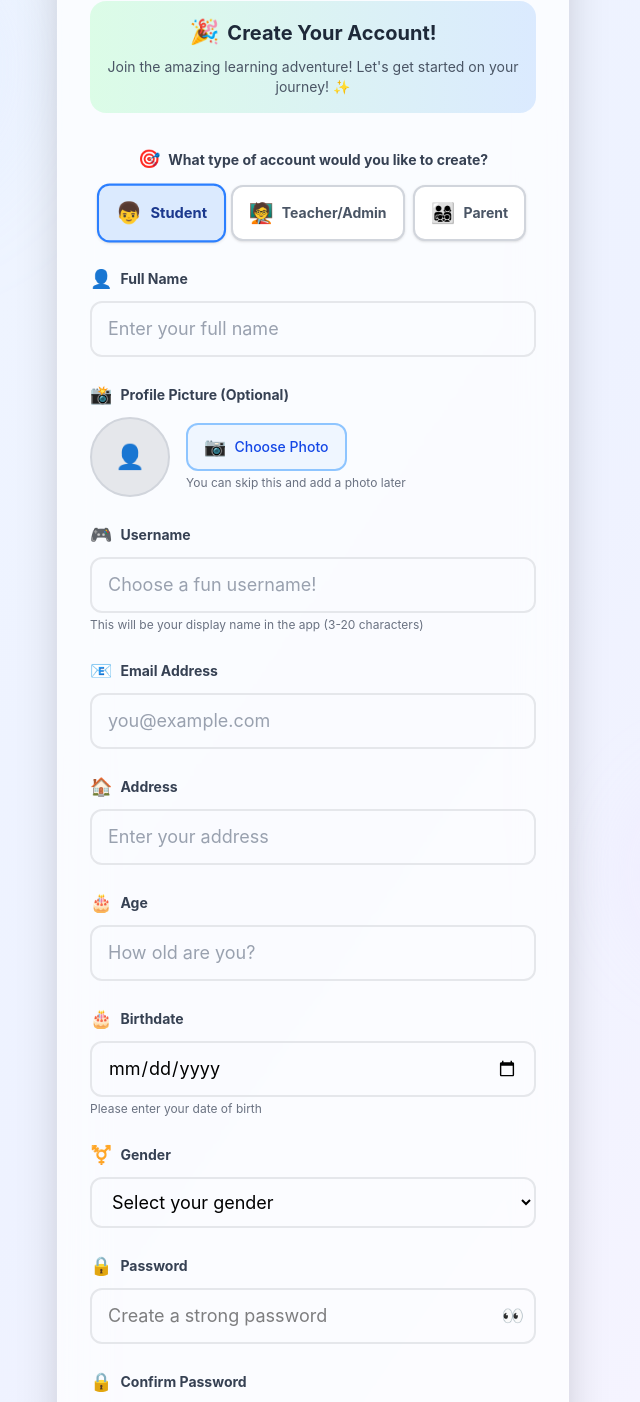
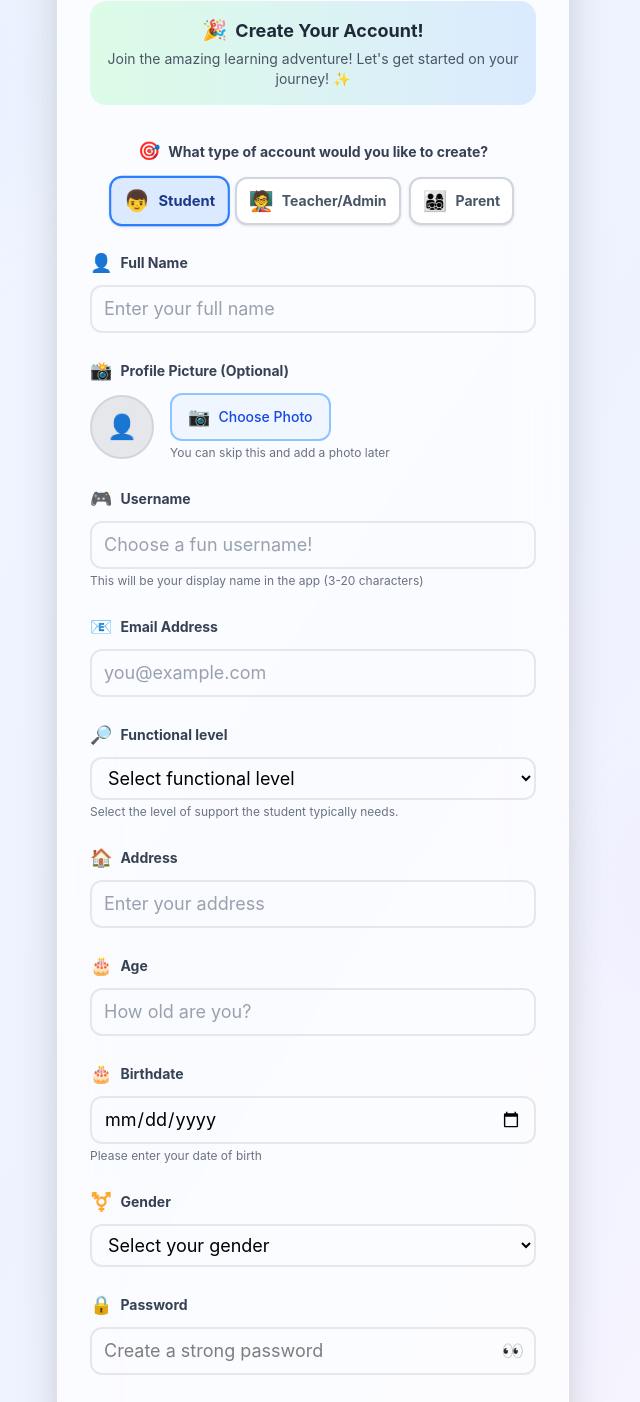
Before and after one commit to SefuentesRenz/Final-AutiSync_v2.0, a React (Vite) app: page /signuppage in a window 1280 px wide. Shown: the part 140-1542 px from the top of the page, without its empty margins (327-967 px from the left). Built offline with nearby package versions, Linux system fonts and the light colour scheme.

Commit message:
added the functional levels

```diff
--- a/src/pages/SignupPage.jsx
+++ b/src/pages/SignupPage.jsx
@@ -11,6 +11,7 @@ function SignupPage() {
     fullName: '',
     username: '',
     email: '',
+    functionalLevel: '',
     password: '',
     confirmPassword: '',
     age: '',
@@ -141,6 +142,7 @@ function SignupPage() {
           age: parseInt(formData.age) || null,
           birthdate: formData.birthdate || null,
           address: formData.address,
+          functional_level: formData.functionalLevel || null,
           school: null // Can be added later
         };
 
@@ -260,8 +262,8 @@ function SignupPage() {
             AutiSync v2.0
           </h2>
           <div className="bg-gradient-to-r from-green-100 to-blue-100 rounded-2xl p-4 mb-4">
-            <h3 className="text-xl font-bold text-gray-800 mb-2 flex items-center justify-center">
-              <span className="text-2xl mr-2 animate-bounce-gentle">🎉</span>
+            <h3 className="text-lg font-bold text-gray-800 mb-1 flex items-center justify-center">
+              <span className="text-xl mr-2 animate-bounce-gentle">🎉</span>
               Create Your Account!
             </h3>
             <p className="text-gray-600 text-sm">
@@ -294,7 +296,7 @@ function SignupPage() {
             <div className="flex justify-center gap-2">
               <button
                 type="button"
-                className={`px-4 py-3 rounded-xl font-bold border-2 transition-all duration-200 focus:outline-none focus:ring-2 focus:ring-blue-200 text-sm shadow-sm flex items-center space-x-2 cursor-pointer ${
+                className={`px-3 py-1 rounded-xl font-bold border-2 transition-all duration-200 focus:outline-none focus:ring-2 focus:ring-blue-200 text-sm shadow-sm flex items-center space-x-2 cursor-pointer ${
                   userType === 'student'
                     ? 'bg-blue-100 border-blue-500 text-blue-900 transform scale-105'
                     : 'bg-white border-gray-300 text-gray-600 hover:bg-gray-50'
@@ -306,7 +308,7 @@ function SignupPage() {
               </button>
               <button
                 type="button"
-                className={`px-4 py-3 rounded-xl font-bold border-2 transition-all duration-200 focus:outline-none focus:ring-2 focus:ring-purple-200 text-sm shadow-sm flex items-center space-x-2 cursor-pointer ${
+                className={`px-3 py-2 rounded-xl font-bold border-2 transition-all duration-200 focus:outline-none focus:ring-2 focus:ring-purple-200 text-sm shadow-sm flex items-center space-x-2 cursor-pointer ${
                   userType === 'admin'
                     ? 'bg-purple-100 border-purple-500 text-purple-900 transform scale-105'
                     : 'bg-white border-gray-300 text-gray-600 hover:bg-gray-50'
@@ -318,7 +320,7 @@ function SignupPage() {
               </button>
               <button
                 type="button"
-                className={`px-4 py-3 rounded-xl font-bold border-2 transition-all duration-200 focus:outline-none focus:ring-2 focus:ring-green-200 text-sm shadow-sm flex items-center space-x-2 cursor-pointer ${
+                className={`px-3 py-2 rounded-xl font-bold border-2 transition-all duration-200 focus:outline-none focus:ring-2 focus:ring-green-200 text-sm shadow-sm flex items-center space-x-2 cursor-pointer ${
                   userType === 'parent'
                     ? 'bg-green-100 border-green-500 text-green-900 transform scale-105'
                     : 'bg-white border-gray-300 text-gray-600 hover:bg-gray-50'
@@ -343,7 +345,7 @@ function SignupPage() {
               name="fullName"
               value={formData.fullName}
               onChange={handleInputChange}
-              className="w-full px-4 py-3 border-2 border-gray-200 rounded-xl focus:outline-none focus:border-blue-500 focus:ring-2 focus:ring-blue-200 text-lg placeholder-gray-400 transition-all duration-300"
+              className="w-full px-3 py-2 border-2 border-gray-200 rounded-xl focus:outline-none focus:border-blue-500 focus:ring-2 focus:ring-blue-200 text-lg placeholder-gray-400 transition-all duration-300"
               placeholder="Enter your full name"
               required
             />
@@ -357,7 +359,7 @@ function SignupPage() {
             </label>
             <div className="flex items-center space-x-4">
               {/* Profile Picture Preview */}
-              <div className="w-20 h-20 rounded-full bg-gray-200 border-2 border-gray-300 flex items-center justify-center overflow-hidden">
+              <div className="w-16 h-16 rounded-full bg-gray-200 border-2 border-gray-300 flex items-center justify-center overflow-hidden">
                 {profilePicturePreview ? (
                   <img
                     src={profilePicturePreview}
@@ -403,7 +405,7 @@ function SignupPage() {
                 name="username"
                 value={formData.username}
                 onChange={handleInputChange}
-                className="w-full px-4 py-3 border-2 border-gray-200 rounded-xl focus:outline-none focus:border-blue-500 focus:ring-2 focus:ring-blue-200 text-lg placeholder-gray-400 transition-all duration-300"
+                className="w-full px-3 py-2 border-2 border-gray-200 rounded-xl focus:outline-none focus:border-blue-500 focus:ring-2 focus:ring-blue-200 text-lg placeholder-gray-400 transition-all duration-300"
                 placeholder="Choose a fun username!"
                 required={userType === 'student'}
                 minLength="3"
@@ -425,11 +427,35 @@ function SignupPage() {
               name="email"
               value={formData.email}
               onChange={handleInputChange}
-              className="w-full px-4 py-3 border-2 border-gray-200 rounded-xl focus:outline-none focus:border-blue-500 focus:ring-2 focus:ring-blue-200 text-lg placeholder-gray-400 transition-all duration-300"
+              className="w-full px-3 py-2 border-2 border-gray-200 rounded-xl focus:outline-none focus:border-blue-500 focus:ring-2 focus:ring-blue-200 text-lg placeholder-gray-400 transition-all duration-300"
               placeholder="you@example.com"
               required
             />
           </div>
+
+          {/* Functional Level - only for student signups (placed below Email Address) */}
+          {userType === 'student' && (
+            <div>
+              <label htmlFor="functionalLevel" className="flex items-center text-sm font-bold text-gray-700 mb-2">
+                <span className="text-lg mr-2">🔎</span>
+                Functional level
+              </label>
+              <select
+                id="functionalLevel"
+                name="functionalLevel"
+                value={formData.functionalLevel}
+                onChange={handleInputChange}
+                className="w-full px-3 py-2 border-2 border-gray-200 rounded-xl focus:outline-none focus:border-blue-500 focus:ring-2 focus:ring-blue-200 text-lg transition-all duration-300"
+                aria-label="Functional level for student"
+              >
+                <option value="">Select functional level</option>
+                <option value="needs_minimal_support">Needs minimal support</option>
+                <option value="needs_moderate_support">Needs moderate support</option>
+                <option value="needs_substantial_support">Needs substantial support</option>
+              </select>
+              <p className="text-xs text-gray-500 mt-1">Select the level of support the student typically needs.</p>
+            </div>
+          )}
 
           {/* Address Field - For both students and admins */}
           <div>
@@ -443,7 +469,7 @@ function SignupPage() {
               name="address"
               value={formData.address}
               onChange={handleInputChange}
-              className="w-full px-4 py-3 border-2 border-gray-200 rounded-xl focus:outline-none focus:border-blue-500 focus:ring-2 focus:ring-blue-200 text-lg placeholder-gray-400 transition-all duration-300"
+              className="w-full px-3 py-2 border-2 border-gray-200 rounded-xl focus:outline-none focus:border-blue-500 focus:ring-2 focus:ring-blue-200 text-lg placeholder-gray-400 transition-all duration-300"
               placeholder="Enter your address"
               required
             />
@@ -462,7 +488,7 @@ function SignupPage() {
                 name="age"
                 value={formData.age}
                 onChange={handleInputChange}
-                className="w-full px-4 py-3 border-2 border-gray-200 rounded-xl focus:outline-none focus:border-blue-500 focus:ring-2 focus:ring-blue-200 text-lg placeholder-gray-400 transition-all duration-300"
+                className="w-full px-3 py-2 border-2 border-gray-200 rounded-xl focus:outline-none focus:border-blue-500 focus:ring-2 focus:ring-blue-200 text-lg placeholder-gray-400 transition-all duration-300"
                 placeholder="How old are you?"
                 min="5"
                 max="25"
@@ -486,7 +512,7 @@ function SignupPage() {
                 name="birthdate"
                 value={formData.birthdate}
                 onChange={handleInputChange}
-                className="w-full px-4 py-3 border-2 border-gray-200 rounded-xl focus:outline-none focus:border-blue-500 focus:ring-2 focus:ring-blue-200 text-lg placeholder-gray-400 transition-all duration-300"
+                className="w-full px-3 py-2 border-2 border-gray-200 rounded-xl focus:outline-none focus:border-blue-500 focus:ring-2 focus:ring-blue-200 text-lg placeholder-gray-400 transition-all duration-300"
                 required={userType === 'student'}
               />
               <p className="text-xs text-gray-500 mt-1">Please enter your date of birth</p>
@@ -504,7 +530,7 @@ function SignupPage() {
               name="gender"
               value={formData.gender}
               onChange={handleInputChange}
-              className="w-full px-4 py-3 border-2 border-gray-200 rounded-xl focus:outline-none focus:border-blue-500 focus:ring-2 focus:ring-blue-200 text-lg transition-all duration-300"
+              className="w-full px-3 py-2 border-2 border-gray-200 rounded-xl focus:outline-none focus:border-blue-500 focus:ring-2 focus:ring-blue-200 text-lg transition-all duration-300"
               required
             >
               <option value="">Select your gender</option>
@@ -528,7 +554,7 @@ function SignupPage() {
                 name="phoneNumber"
                 value={formData.phoneNumber}
                 onChange={handleInputChange}
-                className="w-full px-4 py-3 border-2 border-gray-200 rounded-xl focus:outline-none focus:border-blue-500 focus:ring-2 focus:ring-blue-200 text-lg placeholder-gray-400 transition-all duration-300"
+                className="w-full px-3 py-2 border-2 border-gray-200 rounded-xl focus:outline-none focus:border-blue-500 focus:ring-2 focus:ring-blue-200 text-lg placeholder-gray-400 transition-all duration-300"
                 placeholder="+63 912 345 6789"
                 required={userType === 'admin' || userType === 'parent'}
               />
@@ -548,7 +574,7 @@ function SignupPage() {
                 name="password"
                 value={formData.password}
                 onChange={handleInputChange}
-                className="w-full px-4 py-3 border-2 border-gray-200 rounded-xl focus:outline-none focus:border-blue-500 focus:ring-2 focus:ring-blue-200 text-lg transition-all duration-300"
+                className="w-full px-3 py-2 border-2 border-gray-200 rounded-xl focus:outline-none focus:border-blue-500 focus:ring-2 focus:ring-blue-200 text-lg transition-all duration-300"
                 placeholder="Create a strong password"
                 required
               />
@@ -575,7 +601,7 @@ function SignupPage() {
                 name="confirmPassword"
                 value={formData.confirmPassword}
                 onChange={handleInputChange}
-                className="w-full px-4 py-3 border-2 border-gray-200 rounded-xl focus:outline-none focus:border-blue-500 focus:ring-2 focus:ring-blue-200 text-lg transition-all duration-300"
+                className="w-full px-3 py-2 border-2 border-gray-200 rounded-xl focus:outline-none focus:border-blue-500 focus:ring-2 focus:ring-blue-200 text-lg transition-all duration-300"
                 placeholder="Confirm your password"
                 required
               />
--- a/src/pages/StudentProfile.jsx
+++ b/src/pages/StudentProfile.jsx
@@ -15,6 +15,7 @@ const StudentProfile = () => {
     full_name: '',
     email: '',
     gender: '',
+    functional_level: '',
     address: '',
     birthdate: '',
     achievements: 0,
@@ -45,6 +46,13 @@ const StudentProfile = () => {
     ],
     completionRate: 0
   });
+
+  // Map stored functional level values to human friendly labels
+  const functionalLevelLabels = {
+    needs_minimal_support: 'Needs minimal support',
+    needs_moderate_support: 'Needs moderate support',
+    needs_substantial_support: 'Needs substantial support'
+  };
 
   useEffect(() => {
     if (user) {
@@ -145,6 +153,7 @@ const StudentProfile = () => {
           full_name: existingProfile.full_name || user.user_metadata?.full_name || '',
           email: existingProfile.email || user.email || '',
           gender: existingProfile.gender || user.user_metadata?.gender || '',
+          functional_level: existingProfile.functional_level || user.user_metadata?.functionalLevel || user.user_metadata?.functional_level || '',
           address: existingProfile.address || user.user_metadata?.address || '',
           birthdate: existingProfile.birthdate || existingProfile.birthday || user.user_metadata?.birthdate || user.user_metadata?.birthday || '',
           achievements: existingProfile.achievements || 0,
@@ -267,6 +276,7 @@ const StudentProfile = () => {
       full_name: metadata.full_name || '',
       email: user.email || '',
       gender: metadata.gender || '',
+      functional_level: metadata.functional_level || metadata.functionalLevel || '',
       address: metadata.address || '',
       birthdate: metadata.birthdate || metadata.birthday || '',
       achievements: 0,
@@ -342,6 +352,7 @@ const StudentProfile = () => {
         full_name: metadata.full_name || '',
         email: profileEmail,
         gender: metadata.gender || '',
+        functional_level: metadata.functional_level || metadata.functionalLevel || '',
         address: metadata.address || '',
         birthdate: metadata.birthdate || metadata.birthday || ''
       };
@@ -492,6 +503,7 @@ const StudentProfile = () => {
         full_name: userInfo.full_name,
         email: userInfo.email,
         gender: userInfo.gender,
+        functional_level: userInfo.functional_level,
         address: userInfo.address,
         birthdate: userInfo.birthdate
       };
@@ -867,6 +879,29 @@ const StudentProfile = () => {
               </div>
             </div>
 
+            {/* Functional Level */}
+            <div className="flex items-center p-4 bg-gradient-to-r from-yellow-50 to-amber-50 rounded-2xl border border-amber-200/50">
+              <span className="text-2xl mr-4">🔎</span>
+              <div className="flex-1">
+                <label className="block text-sm font-semibold text-gray-700">Functional level</label>
+                {isEditing ? (
+                  <select
+                    name="functional_level"
+                    value={userInfo.functional_level}
+                    onChange={handleInputChange}
+                    className="w-full bg-transparent border-b border-amber-400 focus:outline-none text-gray-800 py-1"
+                  >
+                    <option value="">Select functional level</option>
+                    <option value="needs_minimal_support">Needs minimal support</option>
+                    <option value="needs_moderate_support">Needs moderate support</option>
+                    <option value="needs_substantial_support">Needs substantial support</option>
+                  </select>
+                ) : (
+                  <p className="text-gray-800 font-medium">{functionalLevelLabels[userInfo.functional_level] || 'Not provided'}</p>
+                )}
+              </div>
+            </div>
+
             {/* Birthdate */}
             <div className="flex items-center p-4 bg-gradient-to-r from-pink-50 to-red-50 rounded-2xl border border-pink-200/50">
               <span className="text-2xl mr-4">🎂</span>
```
